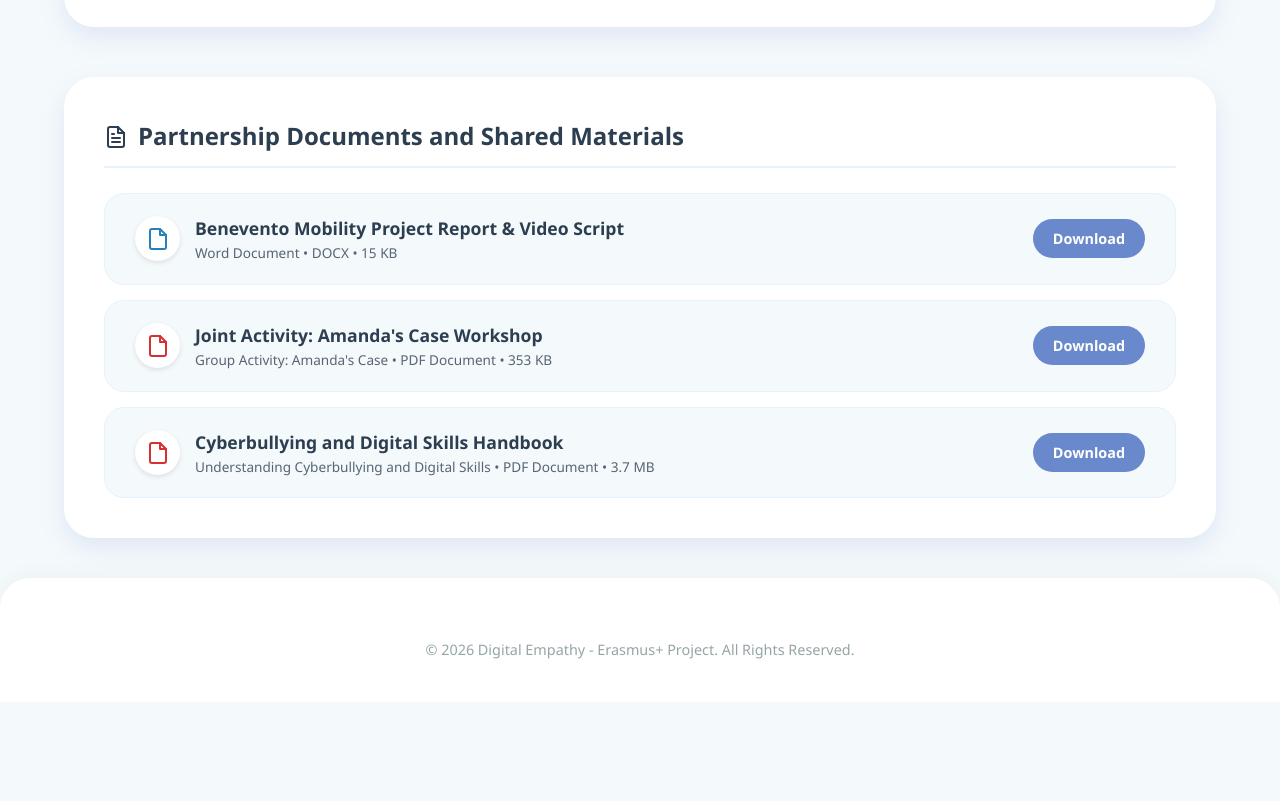
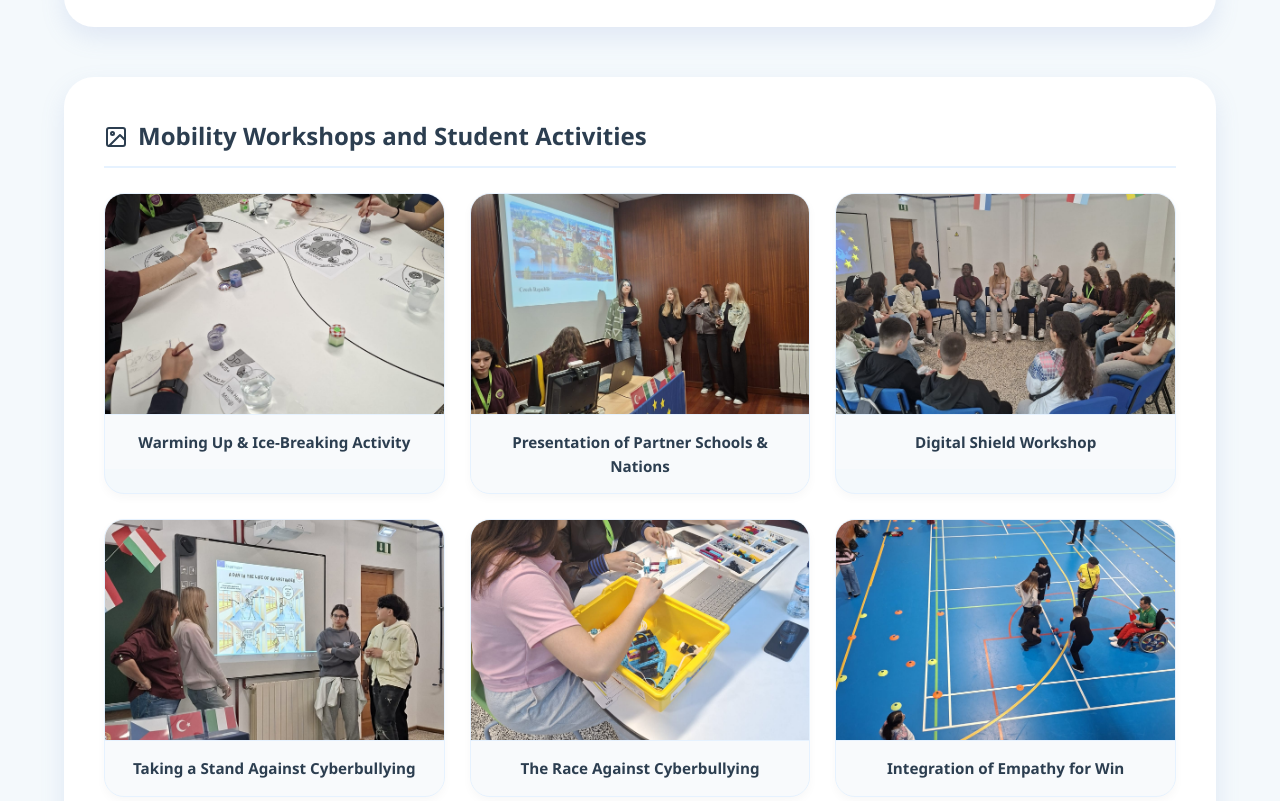
Before and after one commit to arifekaragoz/arifekaragoz.github.io, a plain HTML site: page portugal.html in a window 1280 px wide. Shown: the part 1620-2421 px from the top of the page. Before the commit the page ends 2322 px from the top, so only its background shows below. Drawn offline with Linux system fonts and the light colour scheme.

Commit message:
Add new mobility and workshop photos for Czechia, Portugal, and Italy

```diff
--- a/portugal.html
+++ b/portugal.html
@@ -149,6 +149,45 @@
             </div>
         </section>
 
+        <!-- PORTUGAL MOBILITY & WORKSHOP PHOTOS -->
+        <section class="media-section">
+            <h2 class="section-title">
+                <svg xmlns="http://www.w3.org/2000/svg" viewBox="0 0 24 24" fill="none" stroke="currentColor"
+                    stroke-width="2" stroke-linecap="round" stroke-linejoin="round">
+                    <rect x="3" y="3" width="18" height="18" rx="2" ry="2"></rect>
+                    <circle cx="8.5" cy="8.5" r="1.5"></circle>
+                    <polyline points="21 15 16 10 5 21"></polyline>
+                </svg>
+                Mobility Workshops and Student Activities
+            </h2>
+            <div class="media-grid">
+                <div class="media-card photo-card">
+                    <img src="docs/portugal/Warming up activity.jpg" alt="Warming up activity" loading="lazy">
+                    <div class="caption">Warming Up & Ice-Breaking Activity</div>
+                </div>
+                <div class="media-card photo-card">
+                    <img src="docs/portugal/presentation school countries nations.jpg" alt="Presentation of schools, countries and nations" loading="lazy">
+                    <div class="caption">Presentation of Partner Schools & Nations</div>
+                </div>
+                <div class="media-card photo-card">
+                    <img src="docs/portugal/Digital shield workshop.jpg" alt="Digital shield workshop" loading="lazy">
+                    <div class="caption">Digital Shield Workshop</div>
+                </div>
+                <div class="media-card photo-card">
+                    <img src="docs/portugal/Taking a stand against cyberbullying.jpg" alt="Taking a stand against cyberbullying" loading="lazy">
+                    <div class="caption">Taking a Stand Against Cyberbullying</div>
+                </div>
+                <div class="media-card photo-card">
+                    <img src="docs/portugal/The race against cyberbullying.jpg" alt="The race against cyberbullying" loading="lazy">
+                    <div class="caption">The Race Against Cyberbullying</div>
+                </div>
+                <div class="media-card photo-card">
+                    <img src="docs/portugal/Integration of the empathy for win.jpg" alt="Integration of empathy for win" loading="lazy">
+                    <div class="caption">Integration of Empathy for Win</div>
+                </div>
+            </div>
+        </section>
+
         <!-- DOCUMENTS AND DOWNLOADS -->
         <section class="media-section">
             <h2 class="section-title">
```
Also changed, not shown: czech.html (+33 -3 lines), italy.html (+16 -0 lines), docs/czech/Creating a logo.JPEG (added), docs/czech/Cyberbullying and emotions.JPEG (added), docs/czech/IMG_2790.JPEG (added), docs/czech/IT LESSON.JPEG (added), docs/czech/Meeting the school team for a brief city tour.jpg (added), docs/italy/photos/Group discussion.jpg (added), docs/italy/photos/Managing onlineinformations.jpg (added), docs/italy/photos/Performance of the school choir.jpg (added), docs/italy/photos/The delegations present their own countries.jpg (added), docs/portugal/Digital shield workshop.jpg (added), docs/portugal/Integration of the empathy for win.jpg (added), docs/portugal/Taking a stand against cyberbullying.jpg (added), 3 more files.
